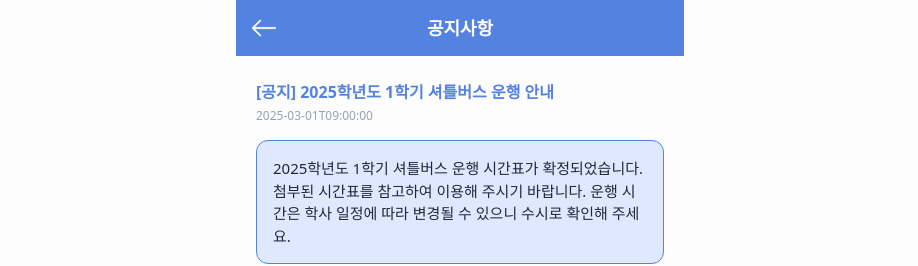
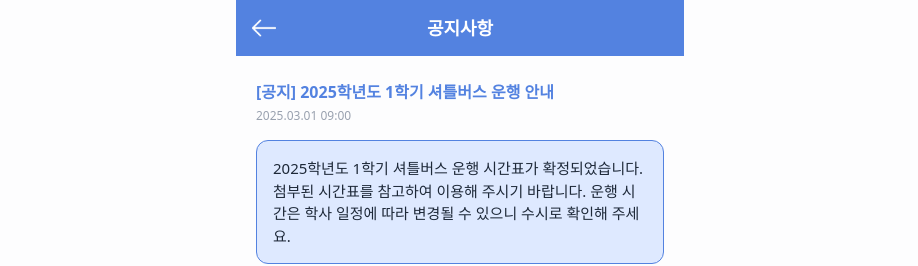
Before and after one commit to Yujin-nKim/fe, a React (Vite) app: page /notice/1 in a window 1280 px wide. Shown: the top 266 px of the page, without its empty margins (180-1098 px from the left). Built offline with nearby package versions, Linux system fonts and the light colour scheme; a web font is replaced by a local one.

Commit message:
fix: 공지 상세 페이지에서, 시간 포맷이 공지 목록 페이지와 동일하게 보이도록 수정

```diff
--- a/src/components/NoticeDetailPage.tsx
+++ b/src/components/NoticeDetailPage.tsx
@@ -32,7 +32,13 @@ export default function NoticeDetailPage() {
       </div>
       <div className="px-5 pt-6 pb-2">
         <div className="text-[#5382E0] font-bold text-base mb-1">{notice.title}</div>
-        <div className="text-xs text-gray-400 mb-2">{notice.date}</div>
+        <div className="text-xs text-gray-400 mb-2">
+          {(() => {
+            const dateObj = new Date(notice.date);
+            if (isNaN(dateObj.getTime())) return notice.date;
+            return `${dateObj.getFullYear()}.${(dateObj.getMonth()+1).toString().padStart(2,'0')}.${dateObj.getDate().toString().padStart(2,'0')} ${dateObj.getHours().toString().padStart(2,'0')}:${dateObj.getMinutes().toString().padStart(2,'0')}`;
+          })()}
+        </div>
       </div>
       <div className="mx-5 mb-4 bg-[#DEE9FF] border border-[#5382E0] rounded-xl p-4 text-gray-800 text-[15px] whitespace-pre-line">
         {notice.content}
```
